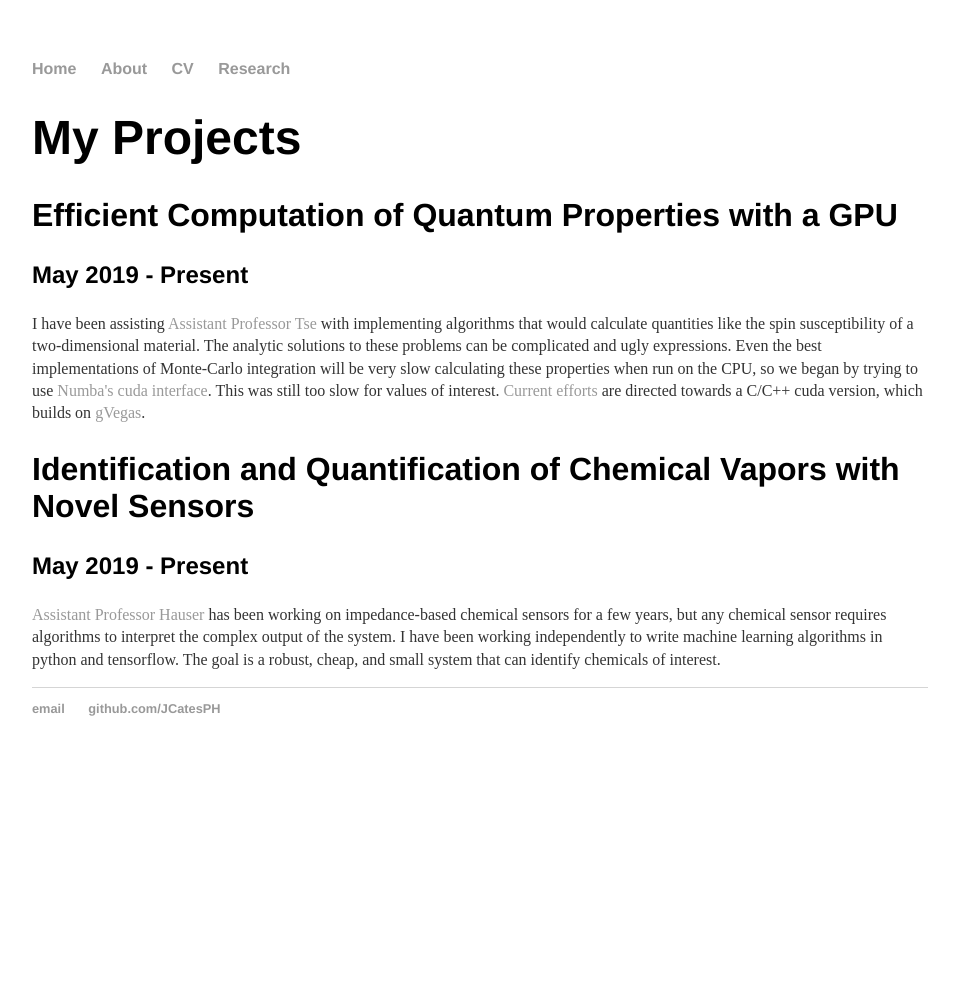
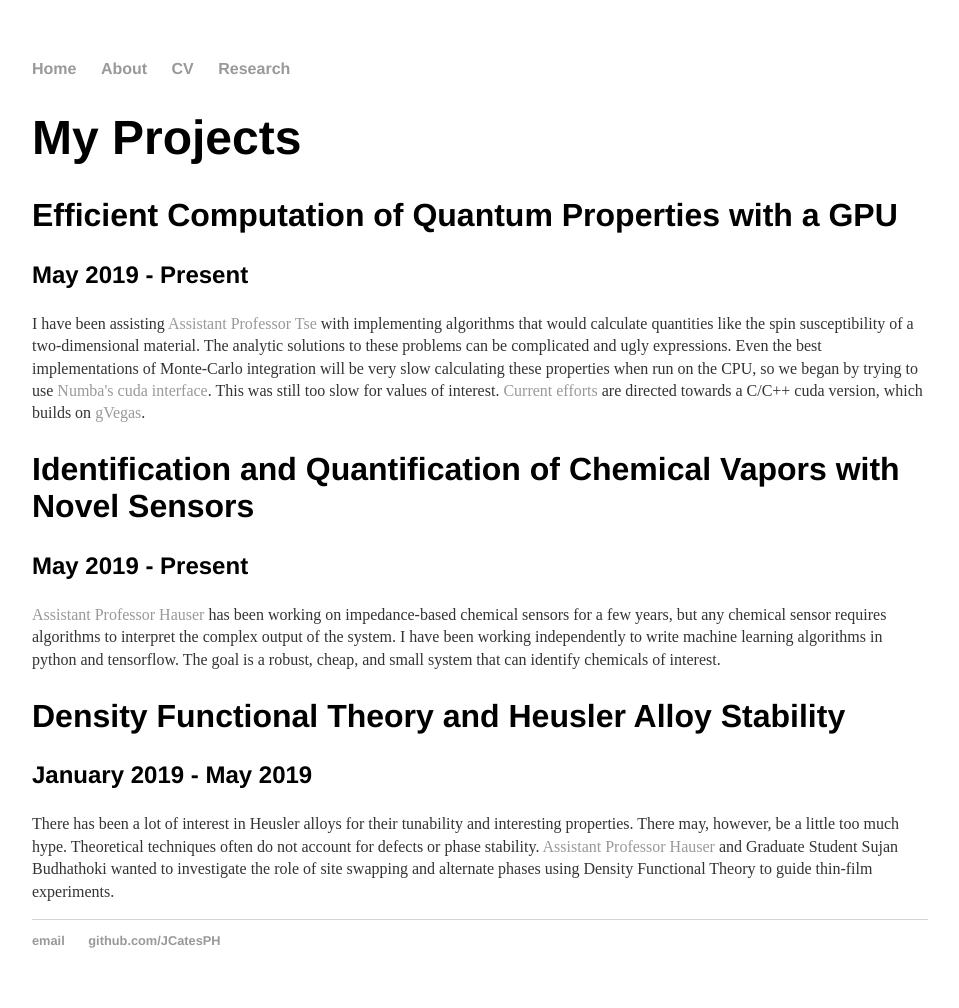
Before and after one commit to JCatesPH/JCatesPH.github.io, a Jekyll site: the page built from research/index.html, in a window 1280 px wide. Shown: the whole page, without its empty margins (160-1119 px from the left). Built offline with Jekyll 4.4.1, drawn with Linux system fonts in a browser that asks for light colours; before the commit the page ends 900 px from its top, so only the background shows below that.

Commit message:
DFT project added

```diff
--- a/research/index.html
+++ b/research/index.html
@@ -10,5 +10,9 @@ layout: default
 
     <h2>Identification and Quantification of Chemical Vapors with Novel Sensors</h2>
     <h3>May 2019 - Present</h3>
-	<p><a href=http://hauserlab.ua.edu>Assistant Professor Hauser</a> has been working on impedance-based chemical sensors for a few years, but any chemical sensor requires algorithms to interpret the complex output of the system. I have been working independently to write machine learning algorithms in python and tensorflow. The goal is a robust, cheap, and small system that can identify chemicals of interest.</p>
+    <p><a href=http://hauserlab.ua.edu>Assistant Professor Hauser</a> has been working on impedance-based chemical sensors for a few years, but any chemical sensor requires algorithms to interpret the complex output of the system. I have been working independently to write machine learning algorithms in python and tensorflow. The goal is a robust, cheap, and small system that can identify chemicals of interest.</p>
+
+    <h2>Density Functional Theory and Heusler Alloy Stability</h2>
+    <h3>January 2019 - May 2019</h3>
+	<p>There has been a lot of interest in Heusler alloys for their tunability and interesting properties. There may, however, be a little too much hype. Theoretical techniques often do not account for defects or phase stability. <a href=http://hauserlab.ua.edu>Assistant Professor Hauser</a> and Graduate Student Sujan Budhathoki wanted to investigate the role of site swapping and alternate phases using Density Functional Theory to guide thin-film experiments.</p>
 </div><!-- /.blurb -->
```
